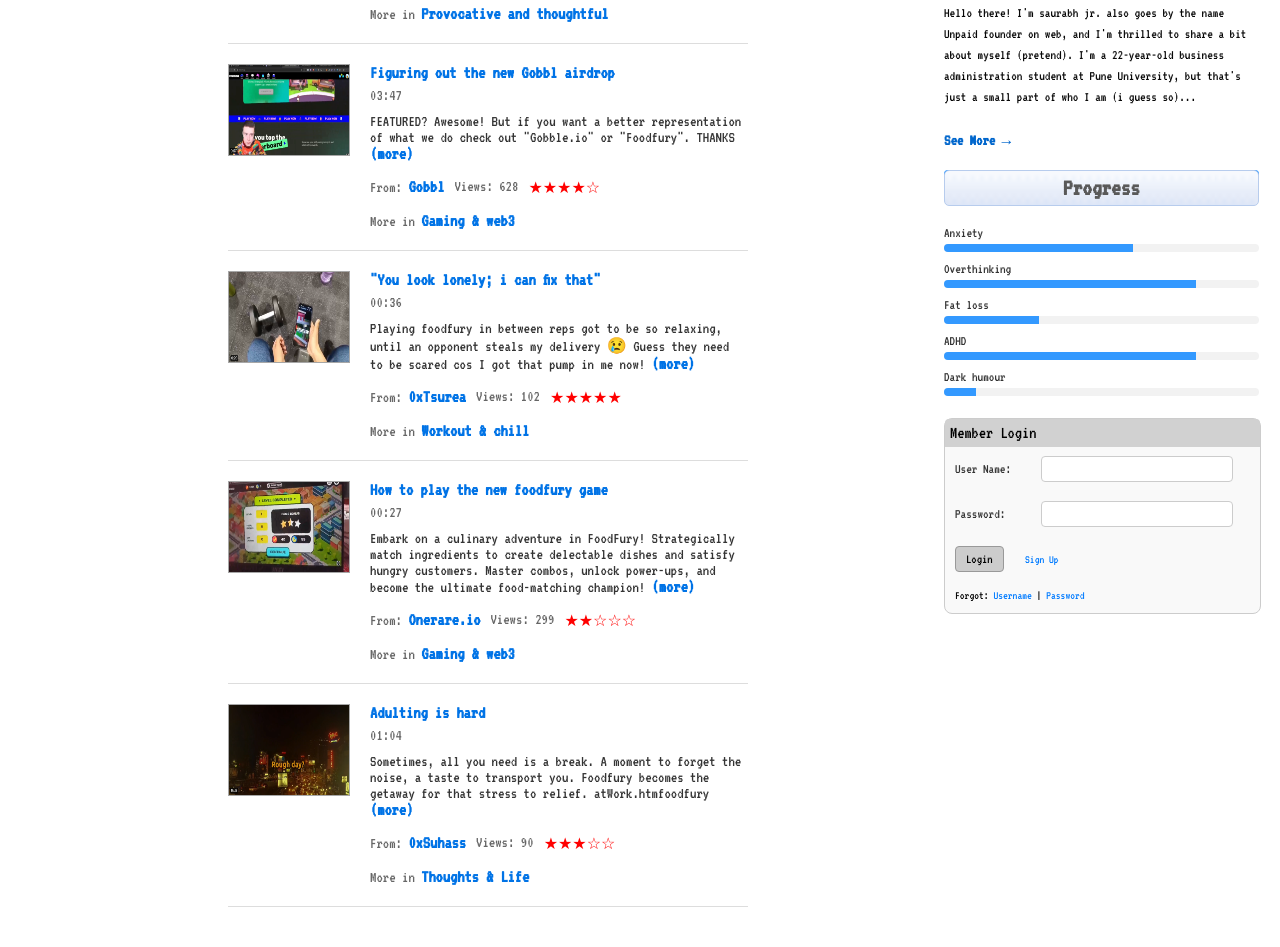
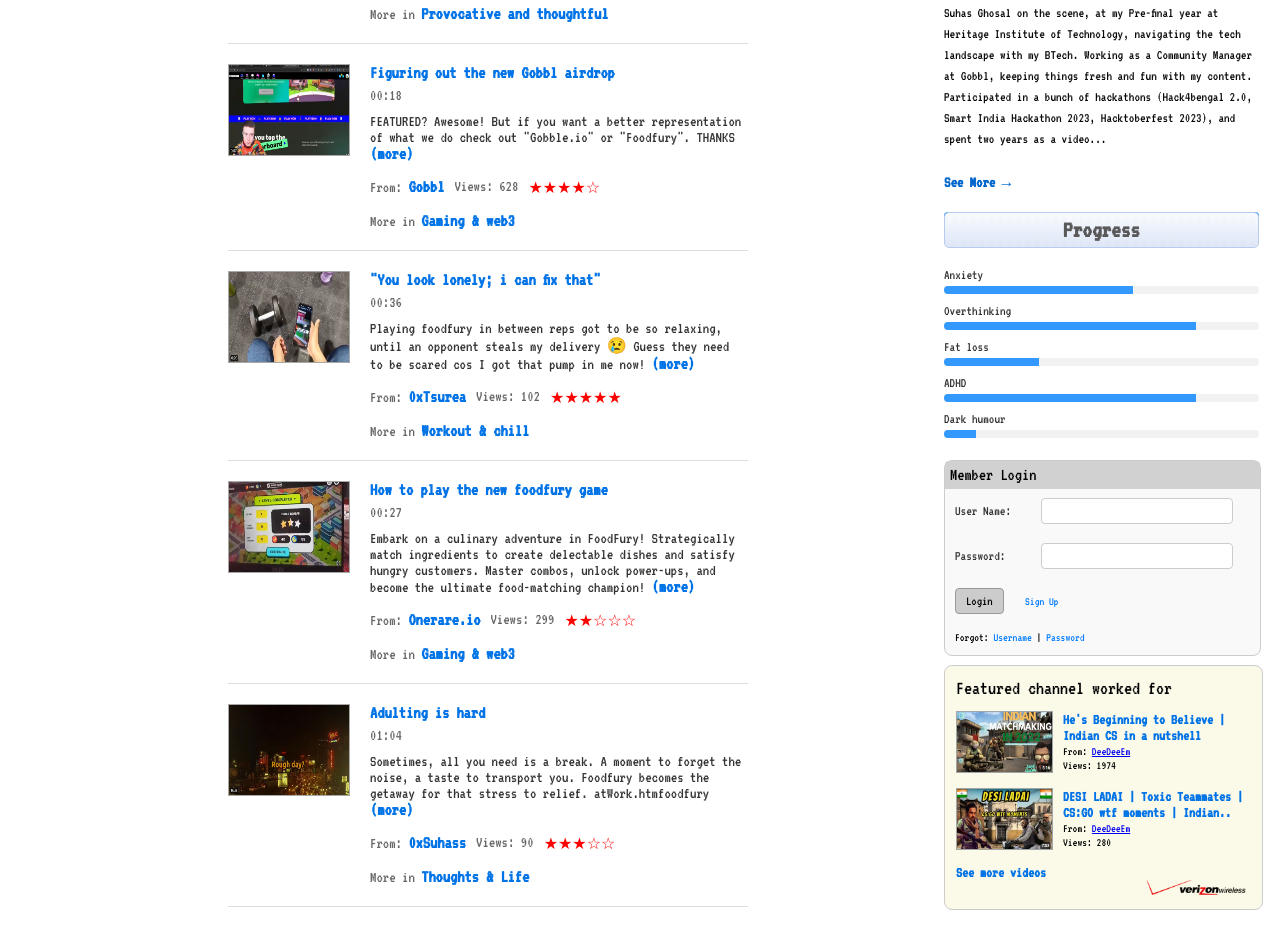
Before and after one commit to suhas-sensei/Content-creation-portfolio, a plain HTML site: page index.htm in a window 1280 px wide. Shown: the part 607-1554 px from the top of the page. Drawn offline with Linux system fonts and the light colour scheme.

Commit message:
fixed links

```diff
--- a/index.htm
+++ b/index.htm
@@ -92,7 +92,7 @@
                     <a href="https://youtu.be/tMFAcPtoPo0" target="_blank"><img src="assets/vid2.png" alt="April Fools: Failed Pranksters">
                     <div class="video-details">
                         Figuring out the new Gobbl airdrop</a>
-                        <span>03:47</span>
+                        <span>00:18</span>
                         <p>FEATURED? Awesome! But if you want a better representation of what we do check out "Gobble.io" or "Foodfury". THANKS <a href="atWork.htm">(more)</a></p>
                         <div class="video-meta">
                             <span>From: <a href="atWork.htm">Gobbl</a></span>
@@ -160,8 +160,8 @@
         <div class="bio">
             <div class="box about">
                 <h2>About</h2>
-                <p>Hello there! I'm saurabh jr. also goes by the name Unpaid founder on web, and I'm thrilled to share a bit about myself (pretend). I'm a 22-year-old business administration student at Pune University, but that's just a small part of who I am (i guess so)...</p>
-                <a href="atWork.htm">See More →</a>
+                <p>Suhas Ghosal on the scene, at my Pre-final year at Heritage Institute of Technology, navigating the tech landscape with my BTech. Working as a Community Manager at Gobbl, keeping things fresh and fun with my content. Participated in a bunch of hackathons (Hack4bengal 2.0, Smart India Hackathon 2023, Hacktoberfest 2023), and spent two years as a video... </p>
+                <a href="https://drive.google.com/file/d/1Dlm5R5fdRpx-S3pRobm7qX1bzpU_W50i/view?usp=sharing" target="_blank">See More →</a>
             </div>
 
             <div class="box progress">
@@ -218,6 +218,27 @@
                 <p>Forgot: <a href="atWork.htm">Username</a> | <a href="atWork.htm">Password</a></p>
             </div>
         </div>
+        <div class="featured3">
+            <h3 class="title3">Featured channel worked for</h3>
+            <div class="video-item3">
+                <a href="https://www.youtube.com/watch?v=mFiXJPtc110" target="_blank"> <img src="assets/yt1.png" alt="You've got me all wrong... I'm Billabong... dude" class="thumbnail3"></a>
+                <div class="video-info3">
+                    <a href="https://www.youtube.com/watch?v=mFiXJPtc110" target="_blank" class="video-title3">He's Beginning to Believe | Indian CS in a nutshell</a>
+                    <p class="video-from3">From: <a href="https://www.youtube.com/@DeeDeeEm" target="_blank">DeeDeeEm</a></p>
+                    <p class="video-views3">Views: 1974</p>
+                </div>
+            </div>
+            <div class="video-item3">
+                <a href="https://www.youtube.com/@DeeDeeEm" target="_blank"> <img src="assets/yt2.png" alt="" class="thumbnail3"></a>
+                <div class="video-info3">
+                    <a href="https://www.youtube.com/watch?v=jqAzDauHCJY" class="video-title3" target="_blank">DESI LADAI | Toxic Teammates | CS:GO wtf moments | Indian..</a>
+                    <p class="video-from3">From: <a href="https://www.youtube.com/@DeeDeeEm" target="_blank">DeeDeeEm</a></p>
+                    <p class="video-views3">Views: 280</p>
+                </div>
+            </div>
+            <a href="https://www.youtube.com/@DeeDeeEm/videos" class="more-videos3">See more videos</a>
+            <img src="assets/vzon.gif" alt="Verizon Wireless" class="verizon-logo3">
+        </div>
         <!-- <div class="chobi">
             <div class="header2">
                 <h2>Memories</h2>
--- a/style.css
+++ b/style.css
@@ -472,3 +472,71 @@
     height: 70px;
     border: 1px solid #ccc;
 } */
+
+.featured3 {
+    border: 1px solid #ccc;
+    padding: 11px;
+    width: 295px;
+    margin-top: 9px;
+    background-color: #FBF9E8;
+    border-radius: 8px;
+}
+
+.title3 {
+    font-size: 20px;
+    margin-top: 1px;
+    margin-bottom: 13px;
+}
+
+.video-item3 {
+    display: flex;
+    margin-bottom: 12px;
+}
+
+.thumbnail3 {
+    width: 95px;
+    height: 60px;
+    margin-right: 10px;
+    border: 1px solid #a0a6a8;
+
+}
+
+.video-info3 {
+    flex: 1;
+}
+
+.video-title3 {
+    font-size: 15px;
+    font-weight: 600;
+    color:#0073E6;
+    text-decoration: none;
+}
+
+.video-title3:hover {
+    text-decoration: underline;
+}
+
+.video-from3,
+.video-views3 {
+    font-size: 12px;
+    margin: 2px 0;
+}
+
+.more-videos3 {
+    display: block;
+    font-size: 15px;
+    color: #0073E6;
+    text-decoration: none;
+    font-weight: bold;
+}
+
+.more-videos3:hover {
+    text-decoration: underline;
+}
+
+.verizon-logo3 {
+    width: 100px;
+    margin-top: 0px;
+    margin-left: 190px;
+
+}
```
Also changed, not shown: atWork.htm (+2 -2 lines), assets/vzon.gif (added), assets/yt1.png (added), assets/yt2.png (added).
